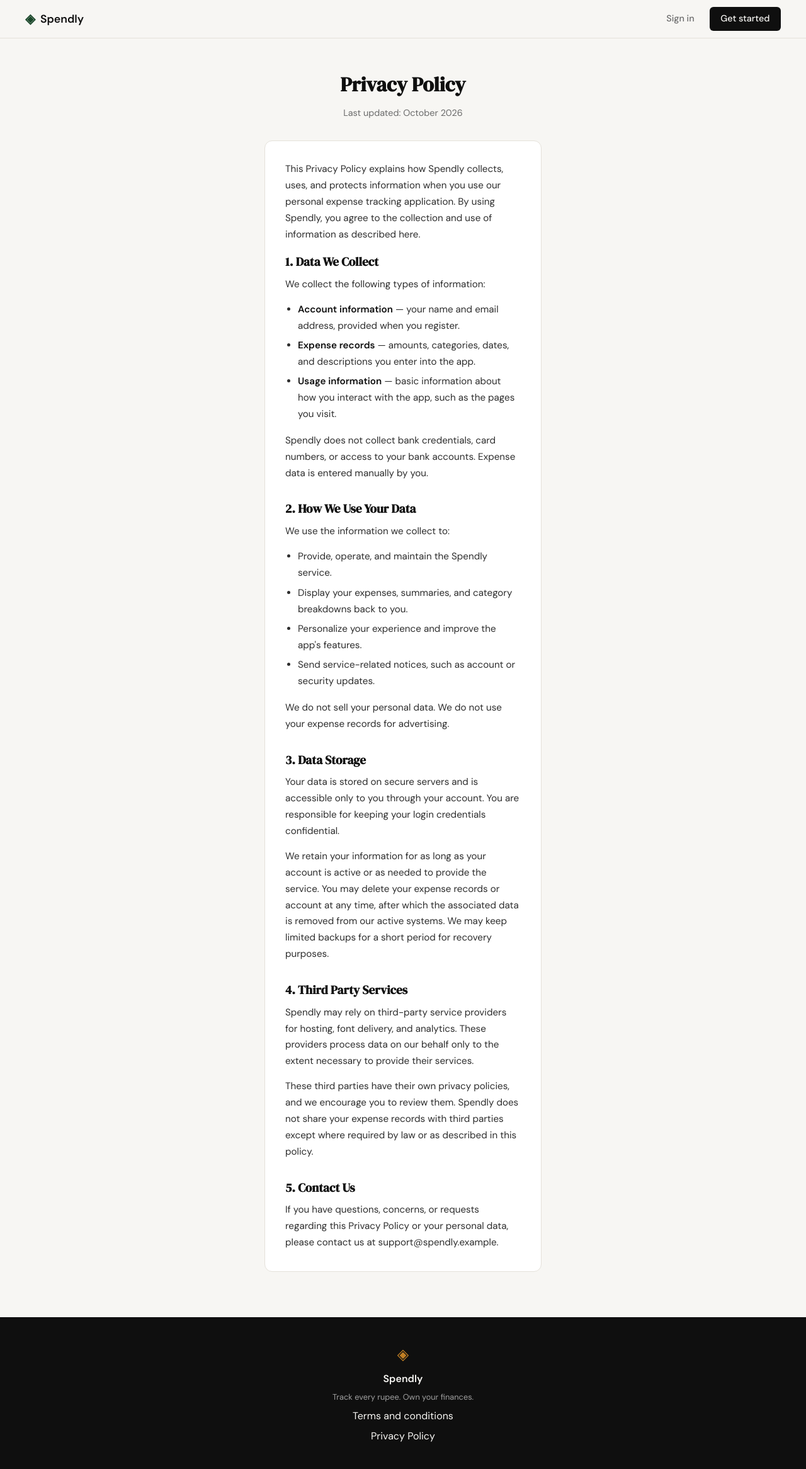
After one commit to LIGHT0047/spendly, a Flask app: page /privacy in a window 1280 px wide. The commit adds this page. Shown: the whole page at 63% size. Run offline with Flask 3, Linux system fonts and the light colour scheme.

Commit message:
landing: add privacy policy page and route

```diff
--- a/app.py
+++ b/app.py
@@ -25,6 +25,11 @@ def login():
 @app.route("/terms")
 def terms():
     return render_template("terms.html")
+
+
+@app.route("/privacy")
+def privacy():
+    return render_template("privacy.html")
 
 
 # ------------------------------------------------------------------ #
--- a/static/css/style.css
+++ b/static/css/style.css
@@ -478,6 +478,43 @@ a { color: inherit; text-decoration: none; }
 .auth-switch a:hover { text-decoration: underline; }
 
 /* ------------------------------------------------------------------ */
+/* Legal content (Terms, Privacy)                                      */
+/* ------------------------------------------------------------------ */
+
+.auth-card h2 {
+    font-family: var(--font-display);
+    font-size: 1.2rem;
+    color: var(--ink);
+    margin: 1.75rem 0 0.5rem;
+}
+
+.auth-card h2:first-of-type { margin-top: 0; }
+
+.auth-card p {
+    font-size: 0.95rem;
+    line-height: 1.7;
+    color: var(--ink-soft);
+    margin-bottom: 0.9rem;
+}
+
+.auth-card p:last-child { margin-bottom: 0; }
+
+.auth-card ul {
+    list-style: disc;
+    padding-left: 1.25rem;
+    margin: 0 0 1rem;
+    font-size: 0.95rem;
+    line-height: 1.7;
+    color: var(--ink-soft);
+}
+
+.auth-card li { margin-bottom: 0.35rem; }
+
+.auth-card li:last-child { margin-bottom: 0; }
+
+.auth-card strong { color: var(--ink); font-weight: 600; }
+
+/* ------------------------------------------------------------------ */
 /* Footer                                                              */
 /* ------------------------------------------------------------------ */
 
--- a/templates/base.html
+++ b/templates/base.html
@@ -35,7 +35,7 @@
             <span class="footer-name">Spendly</span>
             <p class="footer-copy">Track every rupee. Own your finances.</p>
             <a href="/terms">Terms and conditions</a>
-            <a href="#">Privacy Policy</a>
+            <a href="/privacy">Privacy Policy</a>
         </div>
     </footer>
 
--- /dev/null
+++ b/templates/privacy.html
@@ -0,0 +1,86 @@
+{% extends "base.html" %}
+
+{% block title %}Privacy Policy — Spendly{% endblock %}
+
+{% block content %}
+
+<section class="auth-section">
+    <div class="auth-container">
+
+        <div class="auth-header">
+            <h1 class="auth-title">Privacy Policy</h1>
+            <p class="auth-subtitle">Last updated: October 2026</p>
+        </div>
+
+        <div class="auth-card">
+            <p>
+                This Privacy Policy explains how Spendly collects, uses, and protects
+                information when you use our personal expense tracking application. By
+                using Spendly, you agree to the collection and use of information as
+                described here.
+            </p>
+
+            <h2>1. Data We Collect</h2>
+            <p>We collect the following types of information:</p>
+            <ul>
+                <li><strong>Account information</strong> — your name and email address, provided when you register.</li>
+                <li><strong>Expense records</strong> — amounts, categories, dates, and descriptions you enter into the app.</li>
+                <li><strong>Usage information</strong> — basic information about how you interact with the app, such as the pages you visit.</li>
+            </ul>
+            <p>
+                Spendly does not collect bank credentials, card numbers, or access to
+                your bank accounts. Expense data is entered manually by you.
+            </p>
+
+            <h2>2. How We Use Your Data</h2>
+            <p>We use the information we collect to:</p>
+            <ul>
+                <li>Provide, operate, and maintain the Spendly service.</li>
+                <li>Display your expenses, summaries, and category breakdowns back to you.</li>
+                <li>Personalize your experience and improve the app's features.</li>
+                <li>Send service-related notices, such as account or security updates.</li>
+            </ul>
+            <p>
+                We do not sell your personal data. We do not use your expense records
+                for advertising.
+            </p>
+
+            <h2>3. Data Storage</h2>
+            <p>
+                Your data is stored on secure servers and is accessible only to you
+                through your account. You are responsible for keeping your login
+                credentials confidential.
+            </p>
+            <p>
+                We retain your information for as long as your account is active or as
+                needed to provide the service. You may delete your expense records or
+                account at any time, after which the associated data is removed from
+                our active systems. We may keep limited backups for a short period for
+                recovery purposes.
+            </p>
+
+            <h2>4. Third Party Services</h2>
+            <p>
+                Spendly may rely on third-party service providers for hosting, font
+                delivery, and analytics. These providers process data on our behalf
+                only to the extent necessary to provide their services.
+            </p>
+            <p>
+                These third parties have their own privacy policies, and we encourage
+                you to review them. Spendly does not share your expense records with
+                third parties except where required by law or as described in this
+                policy.
+            </p>
+
+            <h2>5. Contact Us</h2>
+            <p>
+                If you have questions, concerns, or requests regarding this Privacy
+                Policy or your personal data, please contact us at
+                support@spendly.example.
+            </p>
+        </div>
+
+    </div>
+</section>
+
+{% endblock %}
```
